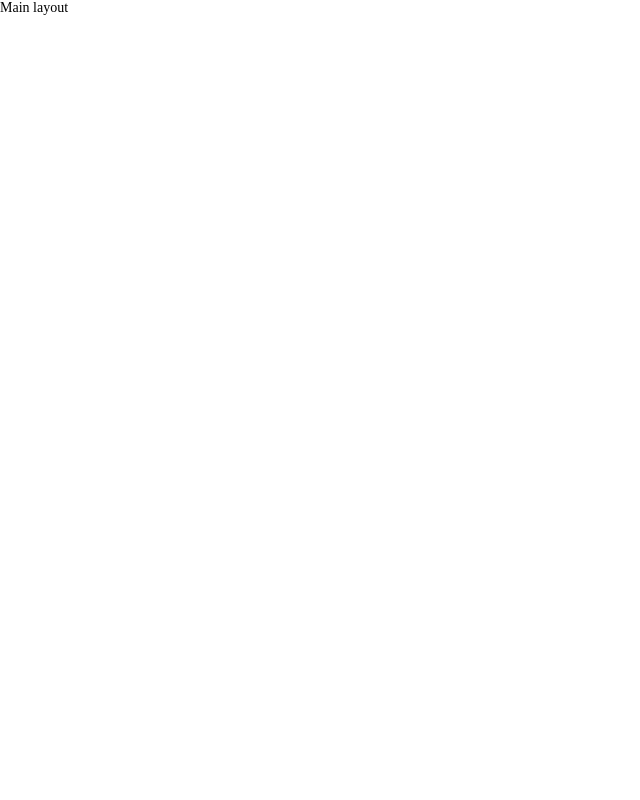
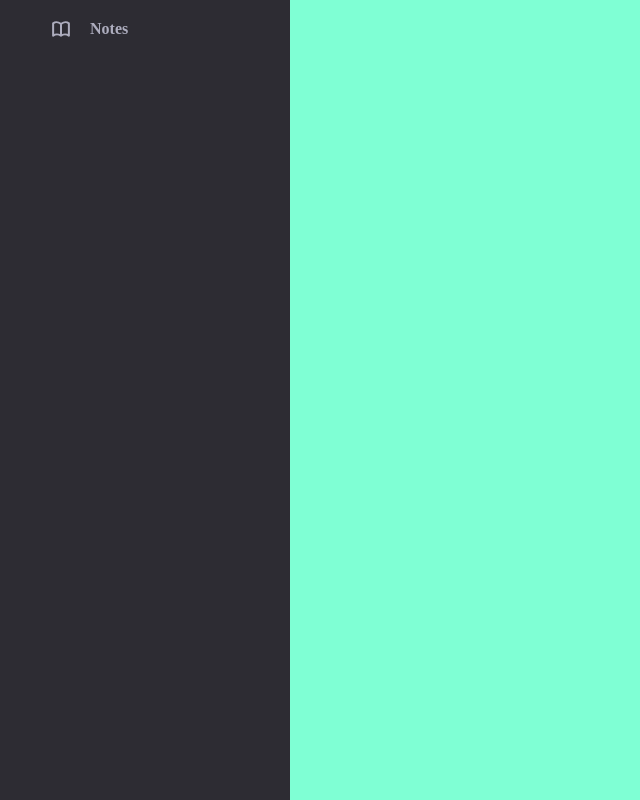
Before and after one commit to aes3plex/hrld, a React (Create React App) app: page / in a window 1280 px wide. Shown: the whole page, without its empty margins (0-640 px from the left). Built offline with nearby package versions, Linux system fonts and the light colour scheme.

Commit message:
Create sidebar component

```diff
--- a/public/index.html
+++ b/public/index.html
@@ -3,7 +3,7 @@
     <head>
         <title>hrld</title>
     </head>
-    <body>
+    <body class="dark">
         <noscript>You need to enable JavaScript to run this app.</noscript>
         <div id="root" style="width: 100%; height: 100%"></div>
     </body>
--- a/src/index.css
+++ b/src/index.css
@@ -12,3 +12,9 @@ body {
 * {
     box-sizing: border-box;
 }
+
+.dark {
+    --color-background: #1F1E24;
+    --color-surface-top: #2D2C33;
+    --color-font-regular: #ADADBE;
+}
--- /dev/null
+++ b/src/modules/app/components/App.css
@@ -0,0 +1,5 @@
+.grid {
+    display: grid;
+    grid-template-columns: 29rem 1fr;
+    height: 100%;
+}
--- a/src/modules/app/components/App.tsx
+++ b/src/modules/app/components/App.tsx
@@ -1,12 +1,16 @@
 import React, { ReactNode } from 'react';
+import { Content } from '../../content/components/Content';
+import { Sidebar } from '../../sidebar/components/Sidebar';
 
-type AppProps = {};
-type AppState = {};
+import './App.css'
 
-export class App extends React.PureComponent<AppProps, AppState> {
+export class App extends React.PureComponent {
     public render(): ReactNode {
         return (
-            <div>Main layout</div>
+            <div className="grid">
+                <Sidebar />
+                <Content />
+            </div>
         );
     }
 }
--- /dev/null
+++ b/src/modules/content/components/Content.css
@@ -0,0 +1,3 @@
+.content {
+    background: aquamarine;
+}
--- /dev/null
+++ b/src/modules/content/components/Content.tsx
@@ -0,0 +1,10 @@
+import React, {ReactNode} from "react";
+import './Content.css'
+
+export class Content extends React.PureComponent {
+    public render(): ReactNode {
+        return (
+            <div className='content'></div>
+        );
+    }
+}
--- /dev/null
+++ b/src/modules/controls/sidebar-tab/components/SidebarTab.css
@@ -0,0 +1,10 @@
+.tab {
+    height: inherit;
+    padding: inherit;
+    cursor: pointer;
+    font-weight: 600;
+    font-size: 1.6rem;
+    user-select: none;
+    color: var(--color-font-regular);
+    background-color: var(--color-surface-top);
+}
--- /dev/null
+++ b/src/modules/controls/sidebar-tab/components/SidebarTab.tsx
@@ -0,0 +1,15 @@
+import React, { ReactNode } from 'react';
+import './SidebarTab.css';
+
+export type TabProps = React.HTMLAttributes<HTMLElement>;
+
+export class SidebarTab extends React.PureComponent<TabProps> {
+    public render(): ReactNode {
+        const { children, ...restProps } = this.props;
+        return (
+            <div className='tab' {...restProps}>
+                {children}
+            </div>
+        );
+    }
+}
--- /dev/null
+++ b/src/modules/icons/notes/components/NotesIcon.tsx
@@ -0,0 +1,23 @@
+import React, { ReactNode } from 'react';
+
+export class NotesIcon extends React.PureComponent {
+    public render(): ReactNode {
+        return (
+            <svg
+                width="100%"
+                height="100%"
+                viewBox="0 0 18 18"
+                fill="none"
+                xmlns="http://www.w3.org/2000/svg"
+            >
+                <path
+                    d="M9 3.93752V15.75M9 3.93752C9 3.93752 5.0625 0.56252 1.125 3.37502V15.75C5.0625 12.9375 9 15.75 9 15.75C9 15.75 12.9375 12.9375 16.875 15.75V3.37502C12.9375 0.56252 9 3.93752 9 3.93752Z"
+                    stroke="#ADADBE"
+                    stroke-width="2"
+                    stroke-linecap="round"
+                    stroke-linejoin="round"
+                />
+            </svg>
+        );
+    }
+}
--- /dev/null
+++ b/src/modules/sidebar/components/Sidebar.css
@@ -0,0 +1,21 @@
+.sidebar {
+    background: var(--color-surface-top);
+}
+
+.tab-content {
+    display: grid;
+    grid-template-columns: auto 1fr;
+    grid-gap: 2rem;
+    align-items: center;
+    padding: 2rem 5.2rem;
+}
+
+.icon-container {
+    height: 1.8rem;
+    width: 1.8rem;
+}
+
+.text-container {
+    overflow: hidden;
+    text-overflow: ellipsis;
+}
--- /dev/null
+++ b/src/modules/sidebar/components/Sidebar.tsx
@@ -0,0 +1,19 @@
+import React, { ReactNode } from 'react';
+import './Sidebar.css';
+import { SidebarTab } from '../../controls/sidebar-tab/components/SidebarTab';
+import {NotesIcon} from "../../icons/notes/components/NotesIcon";
+
+export class Sidebar extends React.PureComponent {
+    public render(): ReactNode {
+        return (
+            <div className='sidebar'>
+                <SidebarTab style={{ height: '5rem' }}>
+                    <div className='tab-content'>
+                        <div className='icon-container'><NotesIcon /></div>
+                        <div className='text-container'>Notes</div>
+                    </div>
+                </SidebarTab>
+            </div>
+        );
+    }
+}
```
